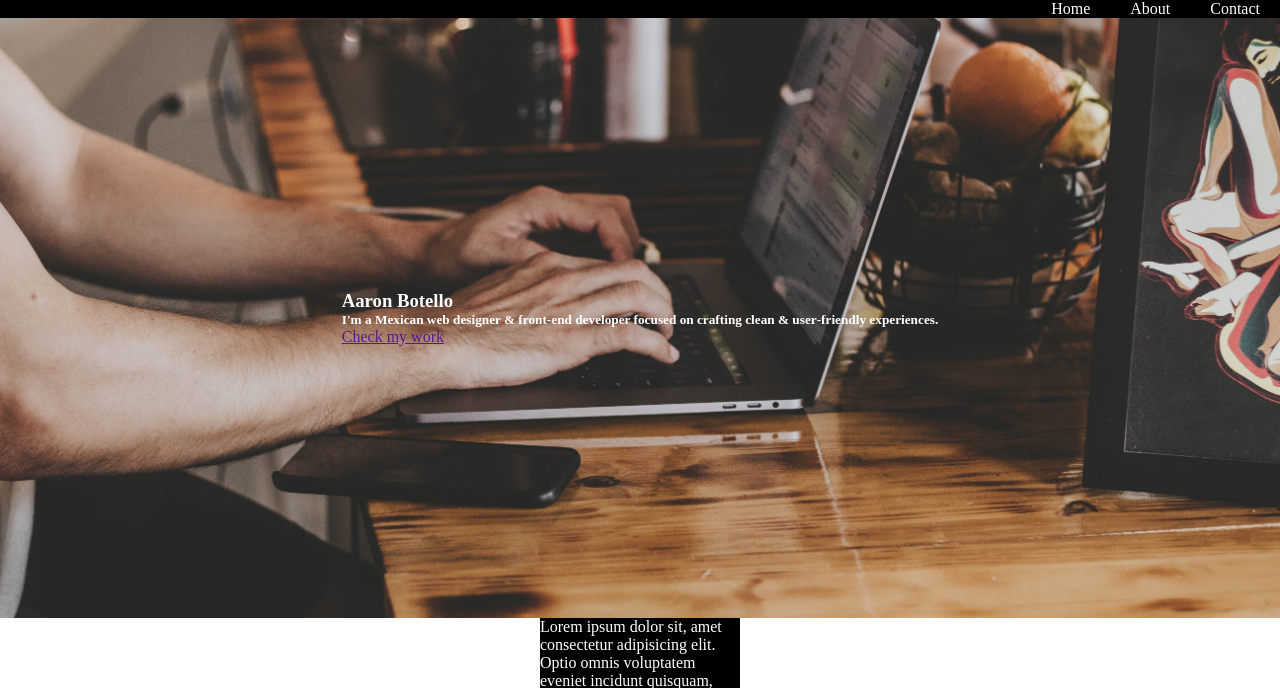
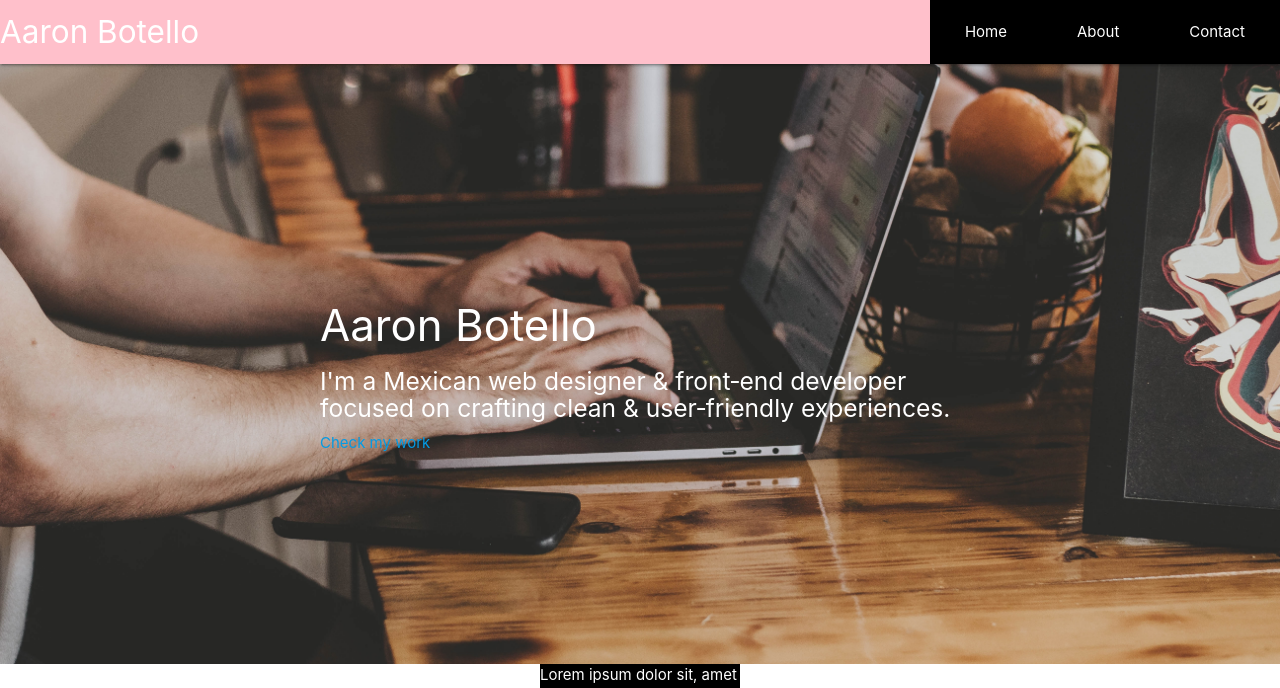
Before and after one commit to Aaron033/porfolio, a PHP site: page /html/index.html in a window 1280 px wide. Shown: the top 688 px of the page. Run offline with PHP 8.4, Linux system fonts and the light colour scheme.

Commit message:
moderndize adde

```diff
--- a/css/style.css
+++ b/css/style.css
@@ -35,7 +35,7 @@ nav ul li {
 
  .navbar-default{
     transition:500ms ease;
-    background:transparent;
+    background:pink;
   }
   .navbar-default.scrolled{
     background:#000;
--- a/html/index.html
+++ b/html/index.html
@@ -8,22 +8,23 @@
 
     <title>Aarons portfolio</title>
     <link rel="stylesheet" href="../css/style.css">
-    <script src="https://ajax.googleapis.com/ajax/libs/jquery/3.4.1/jquery.min.js"></script>
+    <link rel="stylesheet" href="https://cdnjs.cloudflare.com/ajax/libs/materialize/1.0.0/css/materialize.min.css">
+    <link rel="stylesheet" href="https://cdnjs.cloudflare.com/ajax/libs/jquery/3.4.1/jquery.min.js">
 
 </head>
 <body>
 
-
+    <div class= "nav-wrapper">
     <nav class="navbar navbar-default navbar-fixed-top" >
-
-     <ul>
+      <a href="" class ="brand-logo">Aaron Botello</a>
+     <ul class = "right hide-on-med-and-down">
 
     <li><a href="">Home</a></li>
      <li><a href="">About</a></li>
      <li><a href="">Contact</a></li></ul>
       </nav>
 
-
+    </div>
       <main>
     <div class="mainMessage">
     <h3 class="myName">Aaron Botello</h3>
--- a/js/script.js
+++ b/js/script.js
@@ -20,5 +20,5 @@
 //   });
 
 $(window).scroll(function(){
-	$('nav').toggleClass('scrolled', $(this).scrollTop() > 50);
+	$('nav').toggleClass('scrolled', $(this).scrollTop() > 100);
 });
```
